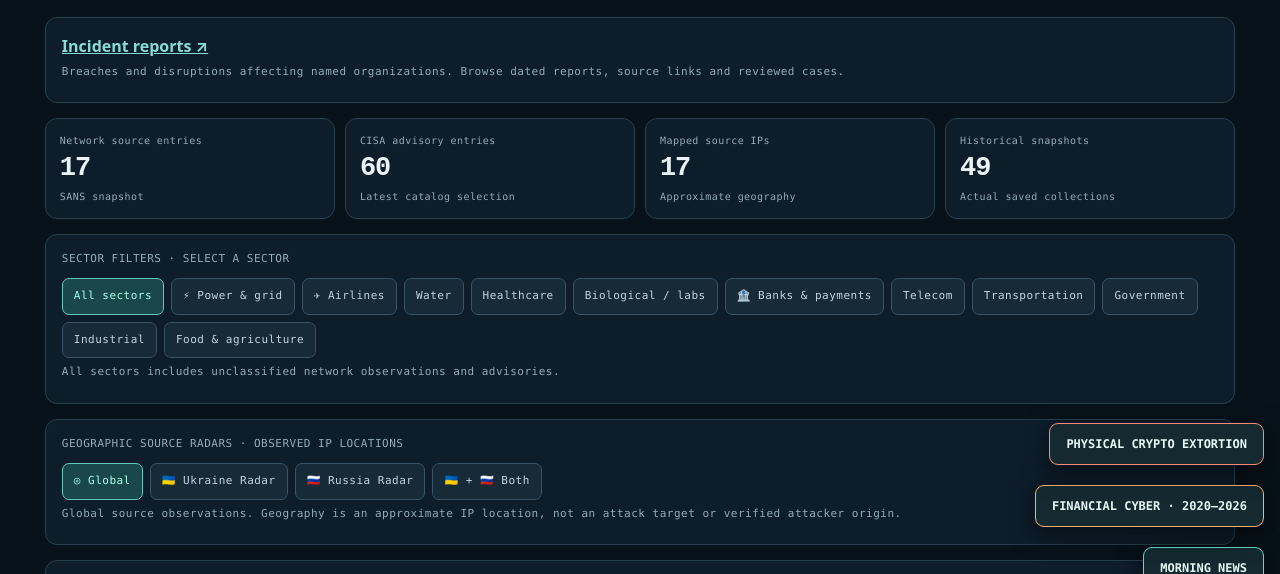
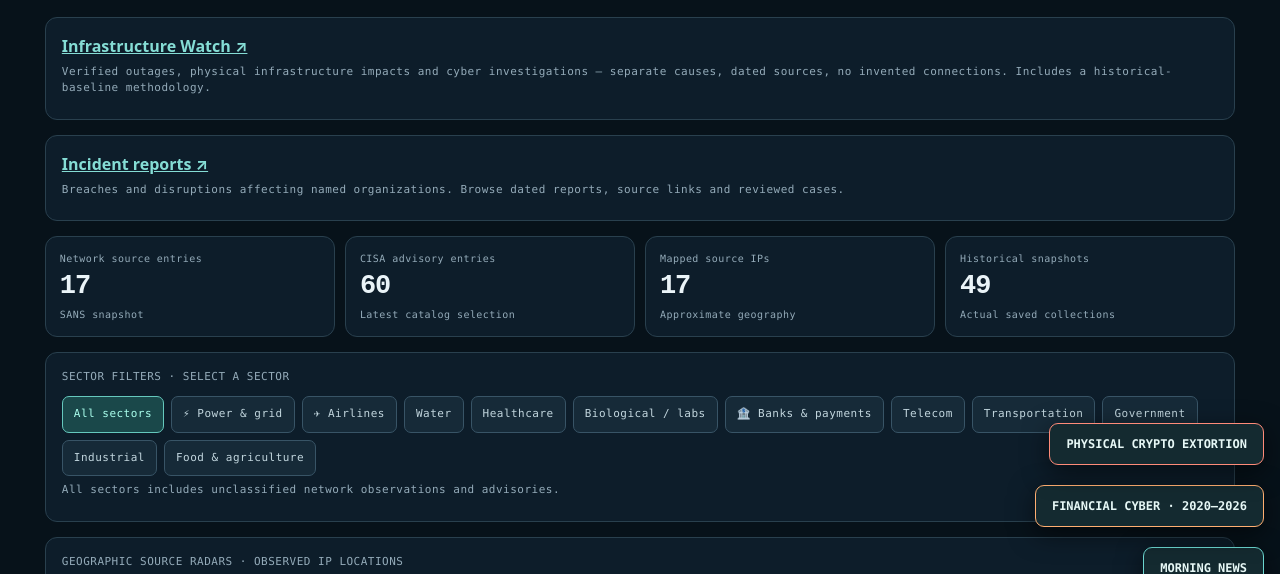
Before and after one commit to dmitrid1718-oss/hackradar, a plain HTML site: page index.html in a window 1280 px wide. Shown: the part 195-769 px from the top of the page. Drawn offline with nearby package versions, Linux system fonts and the light colour scheme.

Commit message:
Link infrastructure incident watch from HackRadar home

```diff
--- a/index.html
+++ b/index.html
@@ -20,6 +20,7 @@
 </style></head>
 <body><header><div class="logo"><span class="radar-mark" aria-hidden="true"><i></i></span>HACKRADAR<sup>™</sup></div><div style="display:flex;align-items:center;gap:10px;flex-wrap:wrap"><span class="status" id="status" role="status">Checking sources</span></div></header>
 <main><div class="top"><div><div class="eyebrow">PUBLIC CYBER ACTIVITY OBSERVATORY / 002</div><h1>See the invisible internet.</h1><p>Recent observations, known exploited vulnerabilities, and recorded history.</p></div><div class="small" id="updated">Data retrieval: checking…</div></div>
+<section class="panel filters" aria-labelledby="watch-title"><h2 id="watch-title"><a href="/infrastructure-watch.html">Infrastructure Watch ↗</a></h2><p class="small">Verified outages, physical infrastructure impacts and cyber investigations — separate causes, dated sources, no invented connections. Includes a historical-baseline methodology.</p></section>
 <section class="panel filters" aria-labelledby="incident-title"><h2 id="incident-title"><a href="/incident-reports.html">Incident reports ↗</a></h2><p class="small">Breaches and disruptions affecting named organizations. Browse dated reports, source links and reviewed cases.</p></section>
 <div class="stats">
   <div class="stat"><div class="small">Network source entries</div><strong id="networkCount">—</strong><div class="small">SANS snapshot</div></div>
```
